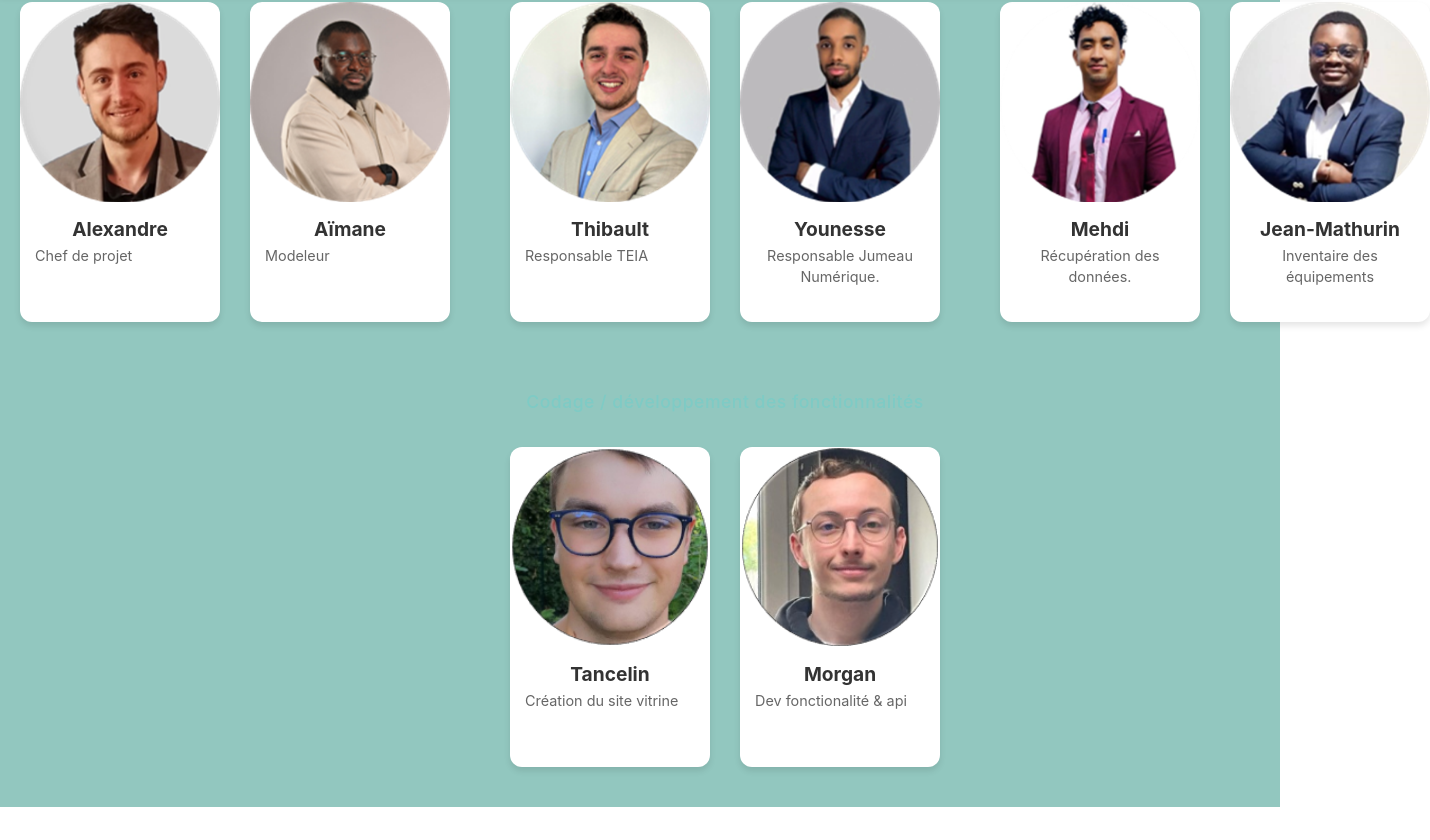
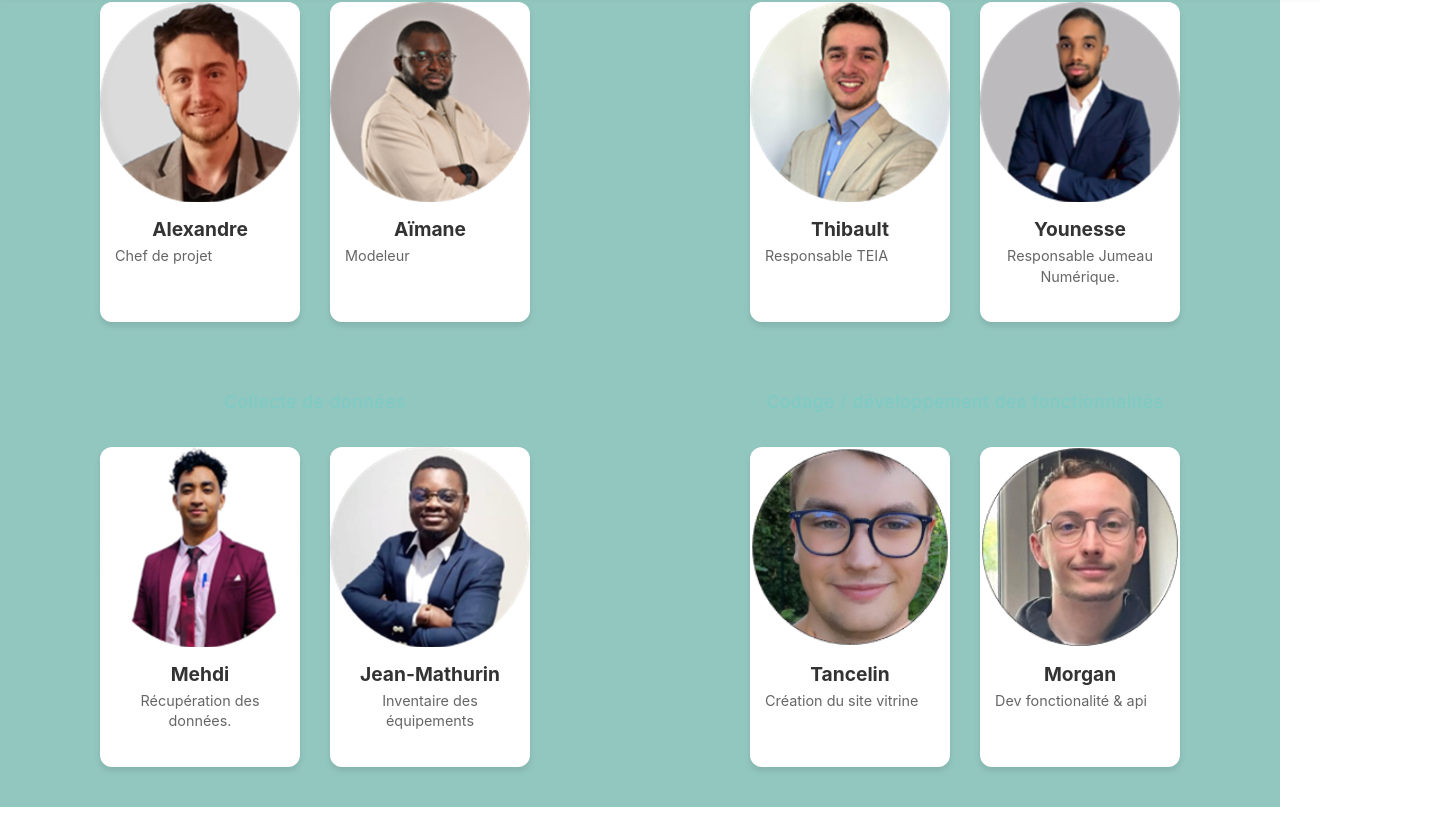
Before and after one commit to Tancelin1/dig-ynov, a React (Create React App) app: page /equipe in a window 1280 px wide. Shown: the part 800-1640 px from the top of the page, 1430 px wide, since content can reach past the window. Built offline with nearby package versions, Linux system fonts and the light colour scheme.

Commit message:
add new style from website

```diff
--- a/src/App.css
+++ b/src/App.css
@@ -13,7 +13,7 @@
   padding-bottom: 80px;
 }
 
-/* Hero Section */
+
 .hero-section {
   background-size: cover;
   background-position: center;
@@ -29,6 +29,9 @@
   position: relative;
 }
 
+.hero-section-small {
+  min-height : 50px !important;
+}
 .hero-section::before {
   content: '';
   position: absolute;
--- a/src/assets/Page.css
+++ b/src/assets/Page.css
@@ -166,17 +166,20 @@
 }
 
 .cta-buttons {
+  {
+    color : #e0e7c3 !important;
+  }
   display: flex;
   gap: 1rem;
   align-items: center;
 }
 
-.gallery-grid {
+/* .gallery-grid {
   display: grid;
   grid-template-columns: repeat(auto-fit, minmax(300px, 1fr));
   gap: 1.5rem;
   margin-top: 3rem;
-}
+} */
 
 .gallery-item {
   position: relative;
--- a/src/assets/TeamSection.css
+++ b/src/assets/TeamSection.css
@@ -12,7 +12,7 @@
 
 .team-sections {
     display: grid;
-    grid-template-columns: repeat(3, 1fr);
+    grid-template-columns: repeat(2, 2fr);
     gap: 40px 60px;
     max-width: 1400px;
     margin: 0 auto;
@@ -22,10 +22,6 @@
     display: flex;
     flex-direction: column;
     align-items: center;
-}
-
-.team-section:last-child {
-    grid-column: 1 / -1;
 }
 
 .section-title {
--- a/src/components/pages/ContactPage.js
+++ b/src/components/pages/ContactPage.js
@@ -72,7 +72,7 @@ function ContactPage() {
 
         <div className="contact-form-container">
           <h2 style={{ marginBottom: "1.5rem", textAlign: "center" }}>
-            Envoyez-nous un message
+            Vous avez un projet, envie de nous rejoindre ? contactez-nous
           </h2>
 
           <form onSubmit={handleSubmit}>
--- a/src/components/pages/ServicesPage.js
+++ b/src/components/pages/ServicesPage.js
@@ -6,7 +6,7 @@ function ServicesPage() {
     <>
       <div className="separation">
         <header
-          className="hero-section"
+          className="hero-section hero-section small"
           style={{backgroundImage: 'url(/plan-teia.png)', minHeight: '300px'}}
         >
           <h1>Nos Services</h1>
```
Also changed, not shown: 1 other file (tests, documents, lock files or other folders).
